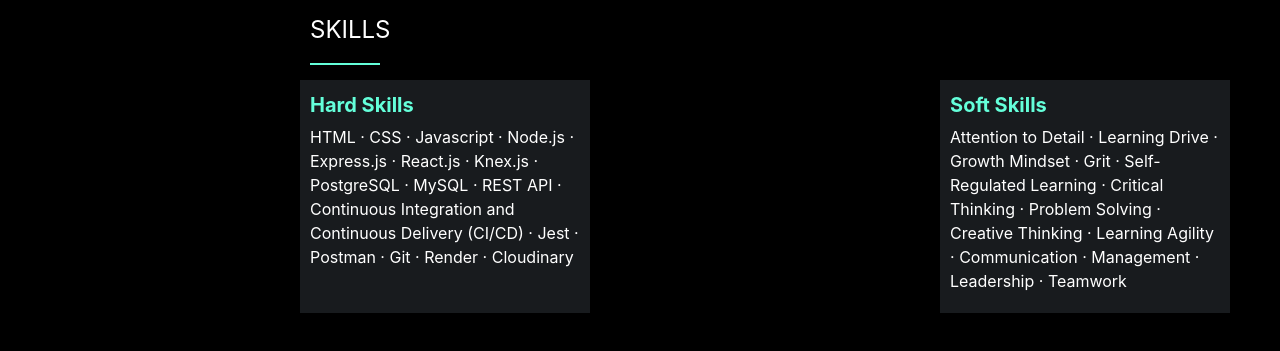
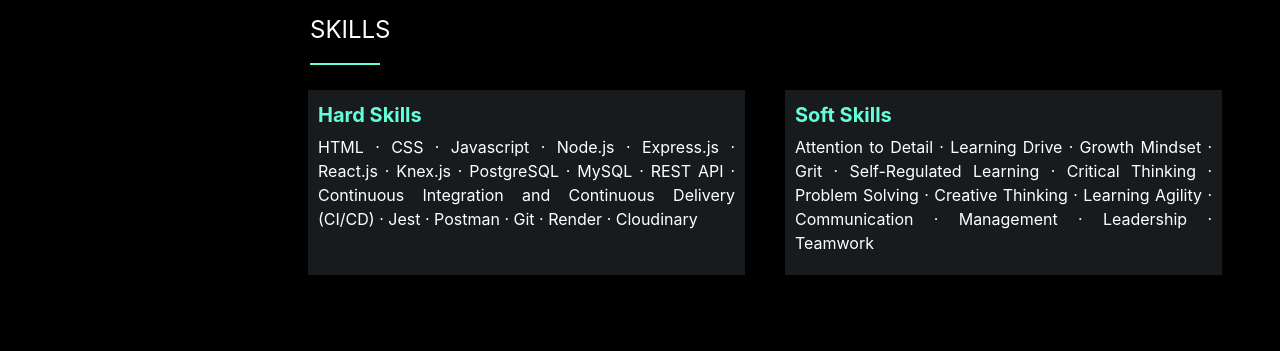
Before and after one commit to faisalbaqirt/Web-Portofolio, a React (Create React App) app: page /faisal-baqir/about in a window 1280 px wide. Shown: the part 966-1317 px from the top of the page. Built offline with nearby package versions, Linux system fonts and the light colour scheme.

Commit message:
edit styles

```diff
--- a/src/pages/main.css
+++ b/src/pages/main.css
@@ -140,7 +140,7 @@ h2::after {
 
 .profile-image {
   width: auto;
-  height: 300px;
+  height: 290px;
   border-radius: 0;
   transition: transform 0.3s ease-in-out;
   filter: drop-shadow(0 0 5px rgba(100, 255, 218, 0.5));
@@ -182,11 +182,11 @@ h2::after {
 .skill-row {
   display: flex;
   justify-content: space-between;
-  margin: -10px;
+  padding: 0 10px;
 }
 
 .skill-column {
-  flex: 0 0 calc(33.33% - 20px);
+  flex: 0 0 calc(50% - 20px);
   margin: 10px 0;
   padding: 10px;
   background-color: var(--bs-secondary-color);
@@ -194,6 +194,7 @@ h2::after {
 
 .skill-list {
   margin-bottom: 10px;
+  text-align: justify;
 }
 
 .title-item {
@@ -377,10 +378,6 @@ h2::after {
     margin-top: 50px;
   }
 
-  .skill-column {
-    flex: 0 0 calc(50% - 20px);
-  }
-
   .project-column {
     width: 45%;
   }
```
